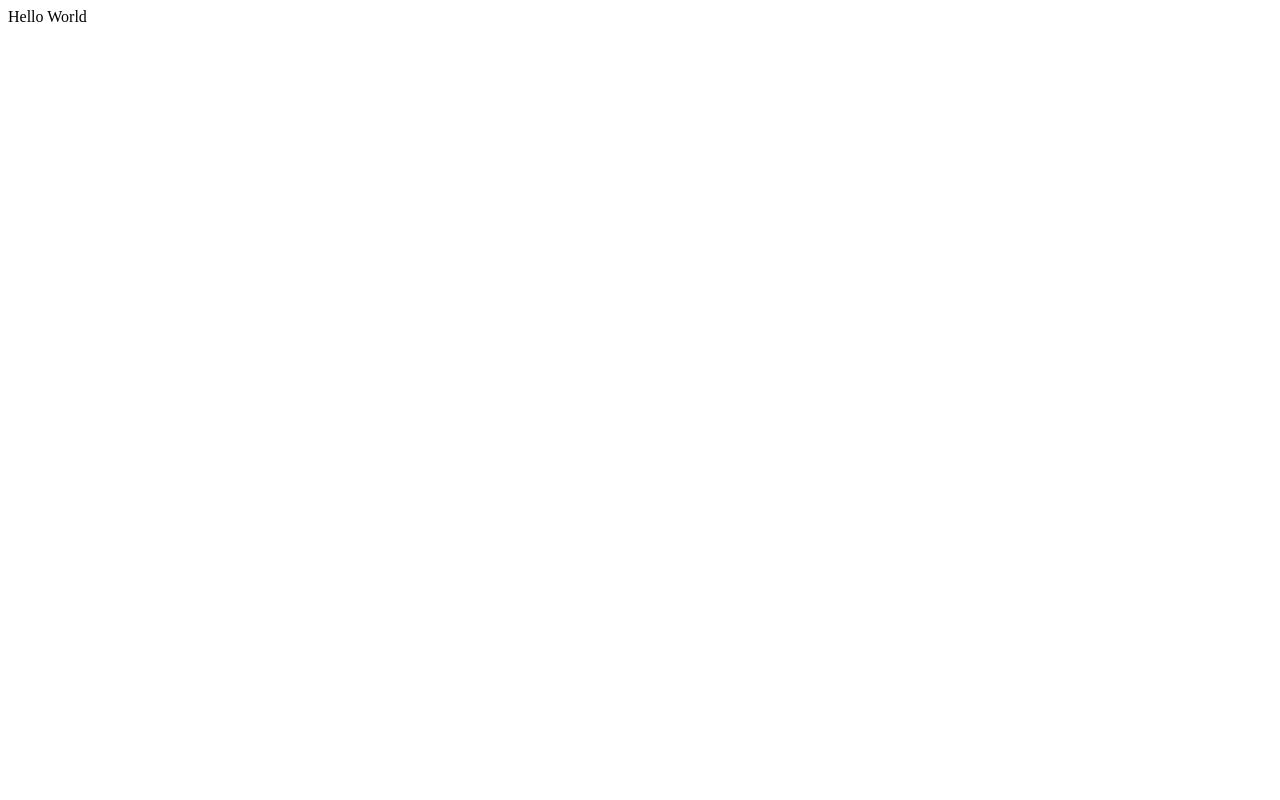
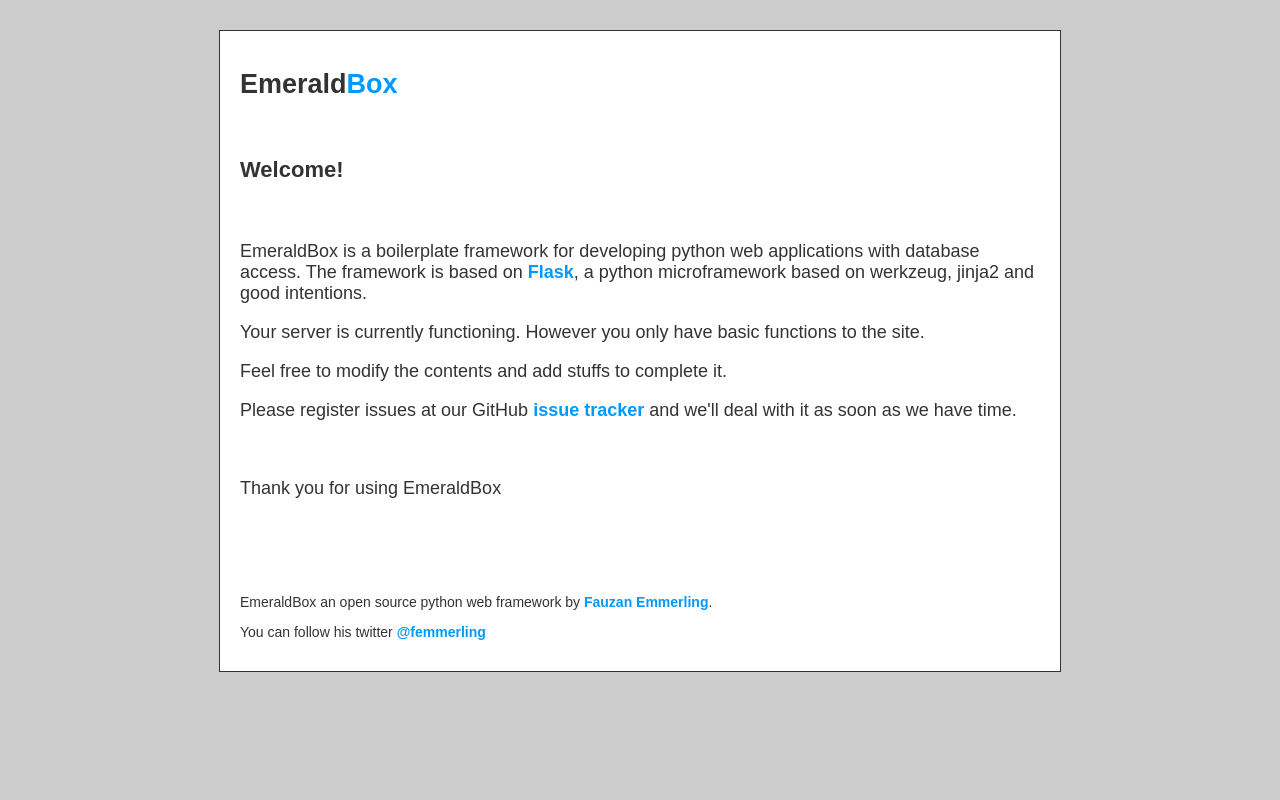
Before and after one commit to femmerling/EmeraldBox, a Flask app: page / in a window 1280 px wide. Before the commit the page is almost empty. Run offline with Flask 2, Linux system fonts and the light colour scheme.

Commit message:
fixed box.py error handling and added landing page view in the server

```diff
--- a/app/main.py
+++ b/app/main.py
@@ -18,4 +18,4 @@ from flask import Response
 @app.route('/')
 def index():
 	# define your controller here
-	return 'Hello World'
+	return render_template('index.html')
--- /dev/null
+++ b/app/static/css/app.css
@@ -0,0 +1,50 @@
+body {
+	background: #ccc;
+	margin: 0px;
+	padding: 0px;
+}
+
+a {
+	font-family: arial, helvetica, 'sans-serif';
+	color: #0099ff;
+	font-weight: bold;
+	text-decoration: none;
+}
+
+a:hover {
+	color: #ccc;
+	text-decoration: underline;
+}
+
+a:visited {
+	font-family: arial, helvetica, 'sans-serif';
+	color: #0099ff;
+	font-weight: bold;
+	text-decoration: none;
+}
+
+#content {
+	position: relative;
+	top: 30px;
+	margin: 0 auto;
+	width: 800px;
+	height: 600px;
+	background: #fff;
+	padding: 20px;
+	border: 1px solid #333;
+	font-family: arial, helvetica, 'sans-serif';
+	font-size: 18px;
+	color: #333;
+}
+
+#content h1{
+		font-size: 27px;
+}
+
+#content h2{
+		font-size: 22px;
+}
+
+#disclaimer {
+	font-size: 14px;
+}
--- a/app/templates/index.html
+++ b/app/templates/index.html
@@ -9,10 +9,20 @@
 	  	<meta name="Robots" content="all,index,follow" />
 	  	<meta name="revisit-after" content="1 days" />
       <meta name="distribution" content="global" />
+    <link rel="stylesheet" href="/static/css/app.css"/>
   </head>
   <body>
     <div id="content">
-    	<h1>Thank you for using EmeraldBox!</h1>
+    	<h1>Emerald<font color="#0099ff">Box</font></h1><br/>
+      <h2>Welcome!</h2><br/>
+      <p>EmeraldBox is a boilerplate framework for developing python web applications with database access. The framework is based on <a href="http://flask.pocoo.org">Flask</a>, a python microframework based on werkzeug, jinja2 and good intentions.</p>
+      <p>Your server is currently functioning. However you only have basic functions to the site.</p>
+      <p>Feel free to modify the contents and add stuffs to complete it.</p>
+      <p>Please register issues at our GitHub <a target="_blank" href="https://github.com/femmerling/EmeraldBox/issues">issue tracker</a> and we'll deal with it as soon as we have time.</p><br/>
+      <p>Thank you for using EmeraldBox</p>
+      <br/><br/><br/>
+      <p id="disclaimer">EmeraldBox an open source python web framework by <a target="_blank" href="http://www.emfeld.com">Fauzan Emmerling</a>.</p>
+      <p id="disclaimer">You can follow his twitter <a target="_blank" href="http://twitter.com/femmerling">@femmerling</a></p>
     </div>
   </body>
 </html>
```
Also changed, not shown: box.py (+53 -51 lines), 1 other file.
